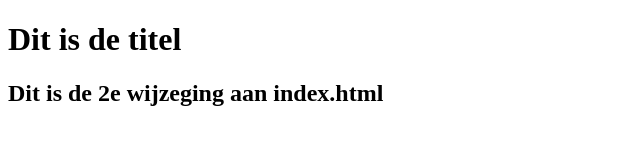
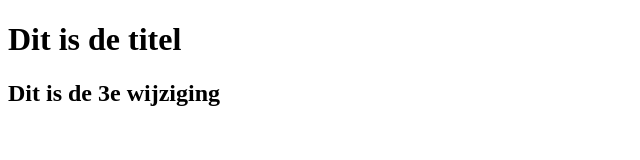
Before and after one commit to HyperHydroX/nieuwproject, a plain HTML site: page newProject/WebContent/index.html in a window 1280 px wide. Shown: the whole page, without its empty margins (0-640 px from the left). Drawn offline with Linux system fonts and the light colour scheme.

Commit message:
Dit is de 3e wijziging

```diff
--- a/newProject/WebContent/index.html
+++ b/newProject/WebContent/index.html
@@ -8,7 +8,7 @@
 	<div class="container">
 		<div class="page-header">
 			<h1>Dit is de titel</h1>
-			<h2>Dit is de 2e wijzeging aan index.html</h2>
+			<h2>Dit is de 3e wijziging</h2>
 		</div>
 	</div>
 
```
